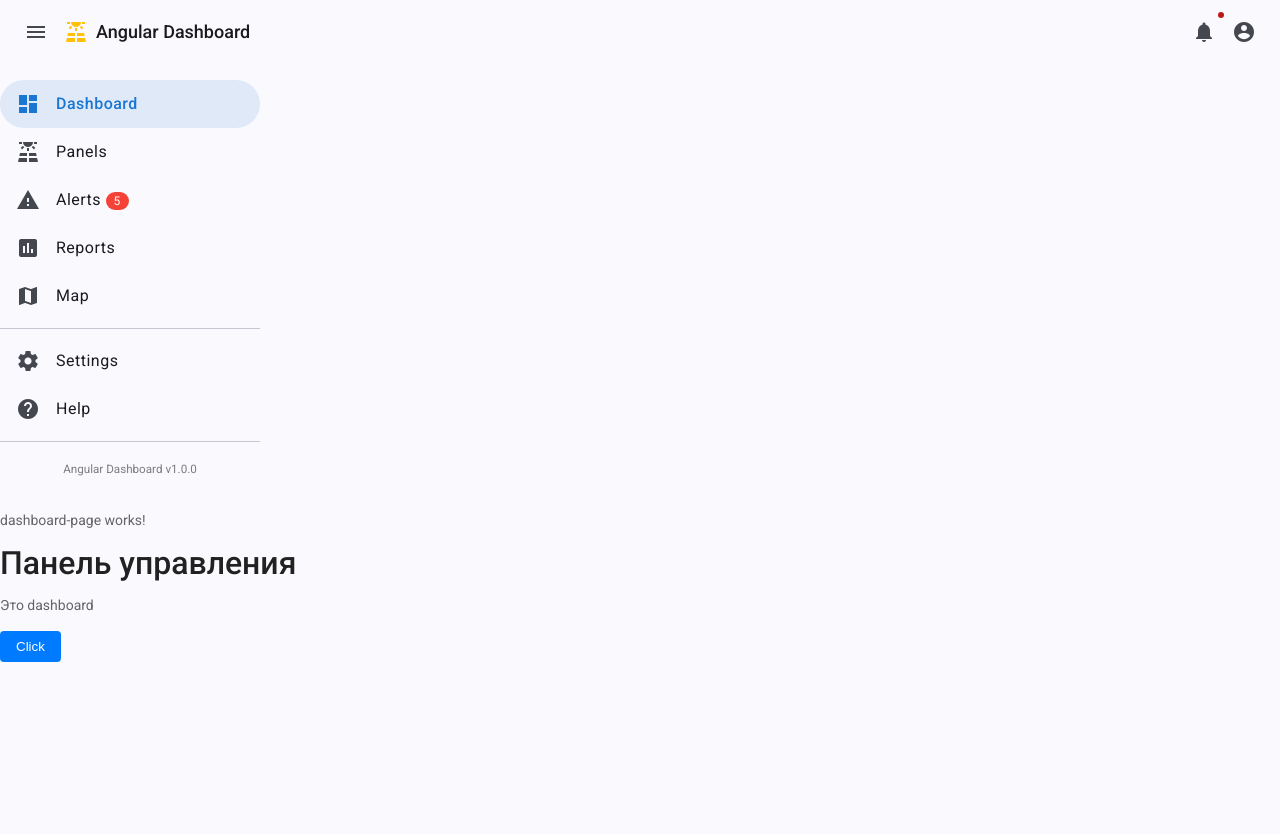
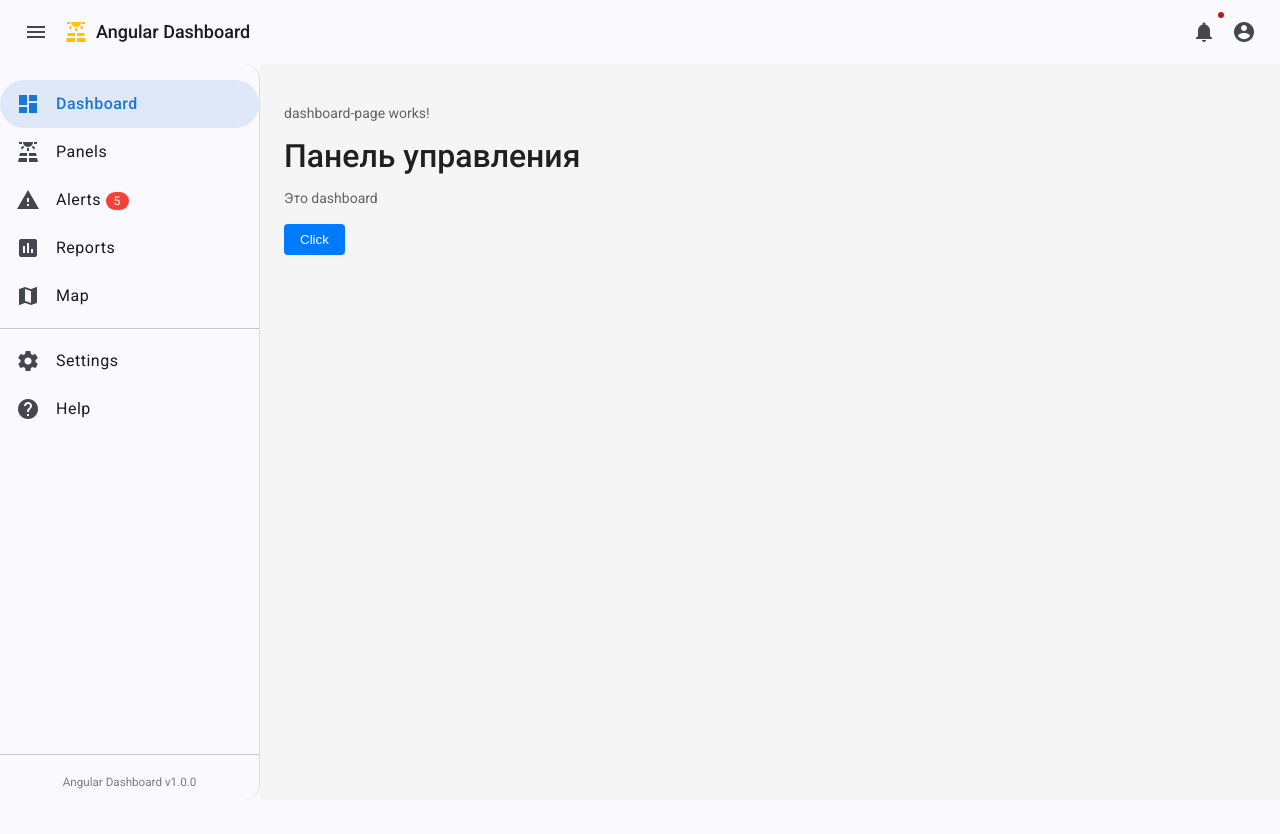
Before and after one commit to airdn/angular-dashboard, an Angular app: page /dashboard in a window 1280 px wide. Shown: the top 834 px of the page. After the commit the page ends 800 px from the top, so only its background shows below. Built offline with nearby package versions, Linux system fonts and the light colour scheme.

Commit message:
feat: add app-main-layout component

```diff
--- a/package.json
+++ b/package.json
@@ -11,13 +11,14 @@
     "private": true,
     "packageManager": "npm@11.15.0",
     "dependencies": {
+        "@angular/cdk": "~21.2.0",
         "@angular/common": "^21.2.0",
         "@angular/compiler": "^21.2.0",
         "@angular/core": "^21.2.0",
         "@angular/forms": "^21.2.0",
+        "@angular/material": "^21.2.0",
         "@angular/platform-browser": "^21.2.0",
         "@angular/router": "^21.2.0",
-        "@angular/material": "^21.2.0",
         "rxjs": "~7.8.0",
         "tslib": "^2.3.0"
     },
--- a/src/app/layout/main-layout/main-layout.component.html
+++ b/src/app/layout/main-layout/main-layout.component.html
@@ -1,20 +1,18 @@
 <app-header (menuToggled)="onMenuToggle()"/>
 
-<div class="sidenav-container">
-    <div class="sidenav">
+<mat-sidenav-container class="sidenav-container">
+    <mat-sidenav
+        #sidenav
+        class="sidenav"
+        [mode]="isMobile() ? 'over' : 'side'"
+        [opened]="!isMobile()"
+    >
         <app-sidebar />
-    </div>
-</div>
+    </mat-sidenav>
 
-
-
-<router-outlet />
-
-<!--<div class="app-layout">-->
-<!--    <app-sidebar />-->
-<!--    <div class="main-content">-->
-<!--        <p>dashboard</p>-->
-
-<!--        <router-outlet />-->
-<!--    </div>-->
-<!--</div>-->
+    <mat-sidenav-content class="main-content">
+        <div class="content-wrapper">
+            <router-outlet />
+        </div>
+    </mat-sidenav-content>
+</mat-sidenav-container>
--- a/src/app/layout/main-layout/main-layout.component.scss
+++ b/src/app/layout/main-layout/main-layout.component.scss
@@ -1,18 +1,35 @@
-//.app-layout {
-//    display: flex;
-//    height: 100vh;
-//}
-//
-//.main-content {
-//    flex: 1;
-//    display: flex;
-//    flex-direction: column;
-//}
+:host {
+    display: flex;
+    flex-direction: column;
+    height: 100vh;
+}
+
+.sidenav-container {
+    flex: 1;
+    margin-top: 64px; /* Header height */
+}
 
 .sidenav {
     width: 260px;
+    border-right: 1px solid rgba(0, 0, 0, 0.12);
 }
 
-.sidenav-container {
-    margin-top: 64px;
+.main-content {
+    background: #f5f5f5;
 }
+
+.content-wrapper {
+    padding: 24px;
+    max-width: 1400px;
+    margin: 0 auto;
+}
+
+@media (max-width: 768px) {
+    .sidenav-container {
+        margin-top: 56px; /* Reduced header on mobile devices */
+    }
+
+    .content-wrapper {
+        padding: 16px;
+    }
+}
--- a/src/app/layout/main-layout/main-layout.component.ts
+++ b/src/app/layout/main-layout/main-layout.component.ts
@@ -1,5 +1,7 @@
-import { Component } from '@angular/core';
+import { Component, inject, OnInit, signal, viewChild } from '@angular/core';
 import { RouterOutlet } from '@angular/router';
+import { MatSidenavModule, MatSidenav } from '@angular/material/sidenav';
+import { BreakpointObserver, Breakpoints } from '@angular/cdk/layout';
 
 import { HeaderComponent } from '../header/header.component';
 import { SidebarComponent } from '../sidebar/sidebar.component';
@@ -11,10 +13,30 @@ import { SidebarComponent } from '../sidebar/sidebar.component';
  */
 @Component({
     selector: 'app-main-layout',
-    imports: [RouterOutlet, HeaderComponent, SidebarComponent],
+    imports: [
+        RouterOutlet,
+        MatSidenavModule,
+        HeaderComponent,
+        SidebarComponent
+    ],
     templateUrl: './main-layout.component.html',
     styleUrl: './main-layout.component.scss'
 })
-export class MainLayoutComponent {
-    public onMenuToggle(): void {}
+export class MainLayoutComponent implements OnInit {
+    private breakpointObserver = inject(BreakpointObserver);
+
+    public isMobile = signal<boolean>(false);
+    public sidenav = viewChild<MatSidenav>('sidenav');
+
+    public ngOnInit() {
+        this.breakpointObserver
+            .observe([Breakpoints.Handset])
+            .subscribe(result => {
+                this.isMobile.set(result.matches);
+            });
+    }
+
+    public onMenuToggle(): void {
+        this.sidenav()?.toggle();
+    }
 }
```
Also changed, not shown: 1 other file (tests, documents, lock files or other folders).
